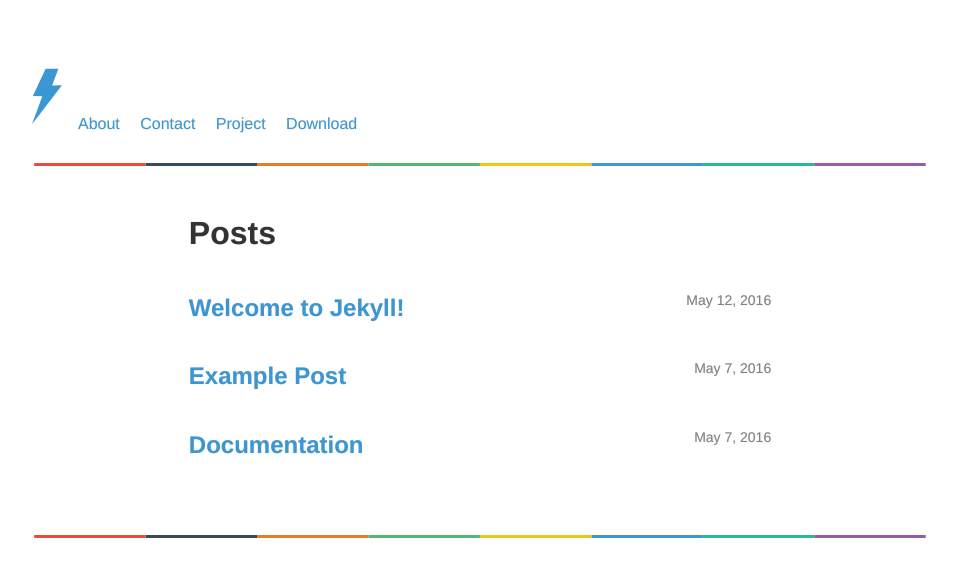
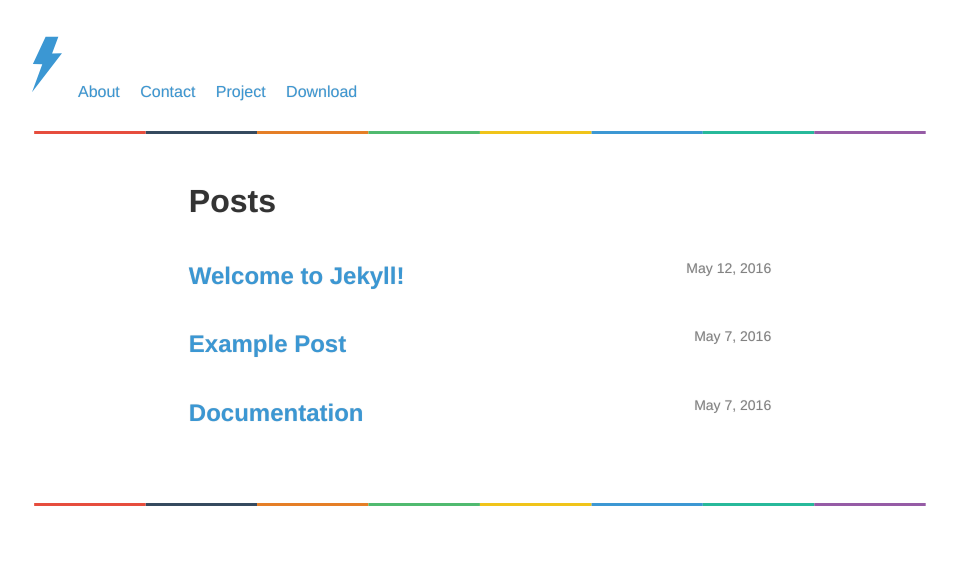
Before and after one commit to sharu725/thunder, a Jekyll site: the page built from index.html, in a window 1280 px wide. Shown: the top 577 px of the page, without its empty margins (160-1117 px from the left). Built offline with Jekyll 4.4.1, drawn with Linux system fonts in a browser that asks for light colours.

Commit message:
no message

```diff
--- a/_sass/_layout.scss
+++ b/_sass/_layout.scss
@@ -9,7 +9,7 @@ body{
 
 .site-header {
 
-    margin-top: 4em;
+    margin-top: 2em;
     // Positioning context for the mobile navigation icon
     position: relative;
      @include media-query($on-palm){
```
